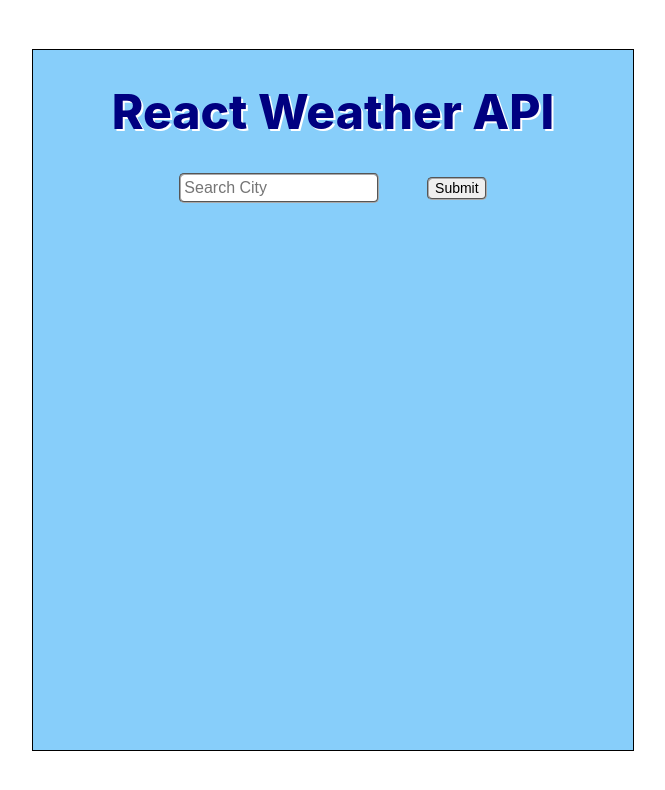
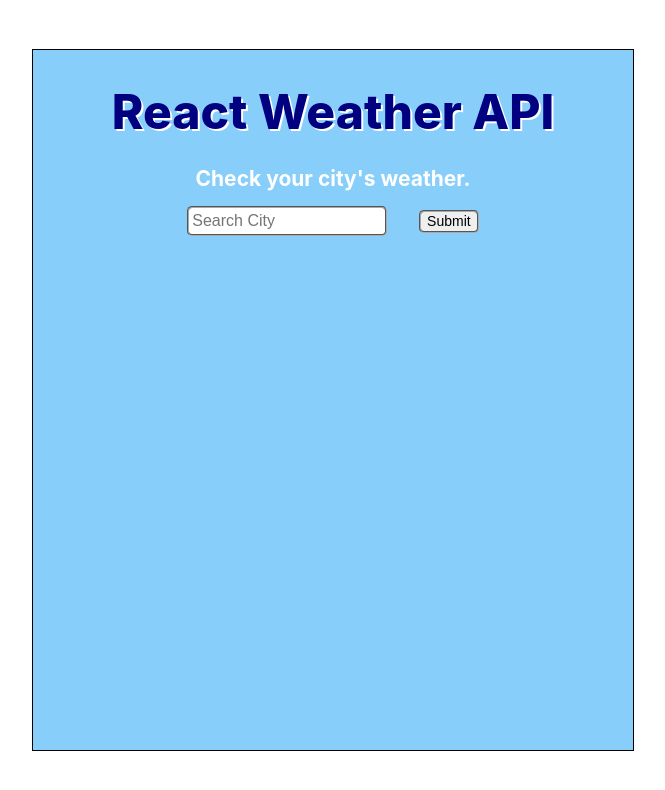
Before and after one commit to DannyShien/Weather-App, a React (Create React App) app: page / in a window 1280 px wide. Shown: the top 790 px of the page, without its empty margins (307-972 px from the left). Built offline with nearby package versions, Linux system fonts and the light colour scheme.

Commit message:
got weather condition to be able to disply a discription

```diff
--- a/src/Info.js
+++ b/src/CurrentWeather.js
@@ -1,20 +1,17 @@
 import React from 'react';
 
-const Info = (props) => {
+const CurrentWeather = (props) => {
     // console.log('This is being passed', props);
     return (
         <div className = 'weather-info'>
             <h2>{props.name}</h2>
             <li><strong>Temperature:</strong> {`${props.temperature}°F`}</li>
-            {/* <br /> */}
-            <li><strong>Weather Condition:</strong> {`${props.main}, ${props.description}`}</li>
-            {/* <br /> */}
+            <li><strong>Weather Condition:</strong> {`${props.weather_condition}`}</li>
             <li><strong>Humidity:</strong> {`${props.humidity}%`}</li>
-            {/* <br /> */}
             <li><strong>Wind:</strong>  {`${props.wind} mph`}</li>
         </div>
     )
 
 }
 
-export default Info;
+export default CurrentWeather;
--- a/src/Weather.css
+++ b/src/Weather.css
@@ -34,6 +34,13 @@ h1 {
     font-weight: 800;
     text-shadow: 2px 2px white;
     color: navy;
+    margin-bottom: 10px;
+}
+h4 {
+    text-align: center;
+    margin: 15px;
+    font-size: 21px;
+    color: white;
 }
 .form {
     /* outline: 1px solid black; */
@@ -43,7 +50,7 @@ h1 {
     display: flex;
     justify-content: center;
     align-items: center;
-    justify-content: space-around;
+    justify-content: space-evenly;
 }
 .input {
     width: 200px;
@@ -71,9 +78,10 @@ h1 {
     flex-direction: column;
     outline: 1px solid black;
     margin-top: 30px;
+    text-align: left;
 }
 h2 {
-    margin: 0;
+    margin: 15px 0;
     font-size: 28px;
     text-transform: uppercase;
     font-weight: 800;
@@ -82,6 +90,5 @@ li {
     list-style-type: none;
     font-size: 18px;
     text-align: center;
-    background-color: lightcyan;
     margin: 5px;
 }
--- a/src/Weather.js
+++ b/src/Weather.js
@@ -1,6 +1,6 @@
 import React, { Component } from 'react';
 import Search from './Search';
-import Info from './Info';
+import CurrentWeather from './CurrentWeather';
 import './Weather.css';
 // import Key from './config';
 
@@ -24,6 +24,7 @@ class Weather extends Component {
             <div className="weather-container center">
                 <h1>React Weather API</h1>
                 <div className = 'search-bar'>
+                    <h4>Check your city's weather.</h4>
                     <Search
                     onSubmit = {this._onSubmit}
                     newInput = {this.state.name}
@@ -51,6 +52,7 @@ class Weather extends Component {
                 let temp = ((obj.main.temp -273.15) * 9/ 5 + 32).toFixed(1);
                 let weather_condition =  obj.weather.map((bob) => {
                     return bob.main});
+                    // console.log(weather_condition)
                 let weather_description = obj.weather.map((bob) => {
                     return bob.description});
 
@@ -81,9 +83,9 @@ class Weather extends Component {
     _showWeatherData = () => {
         if(this.state.weather_data) {
             return (
-                <Info
+                <CurrentWeather
                     name = {this.state.name}
-                    weather = {`${this.state.main}, ${this.state.description}`}
+                    weather_condition= {`${this.state.description}`}
                     temperature = {this.state.temperature}
                     humidity = {this.state.humidity}
                     wind = {this.state.wind}
--- a/src/config.js
+++ b/src/config.js
@@ -1,5 +1,3 @@
-
-
 const Key = (props) => {
     // const owKey = 'dee07fae47d614b4f9cb0a8cd0a2cfeb';
     // OTHER SET OF KEY:
```
